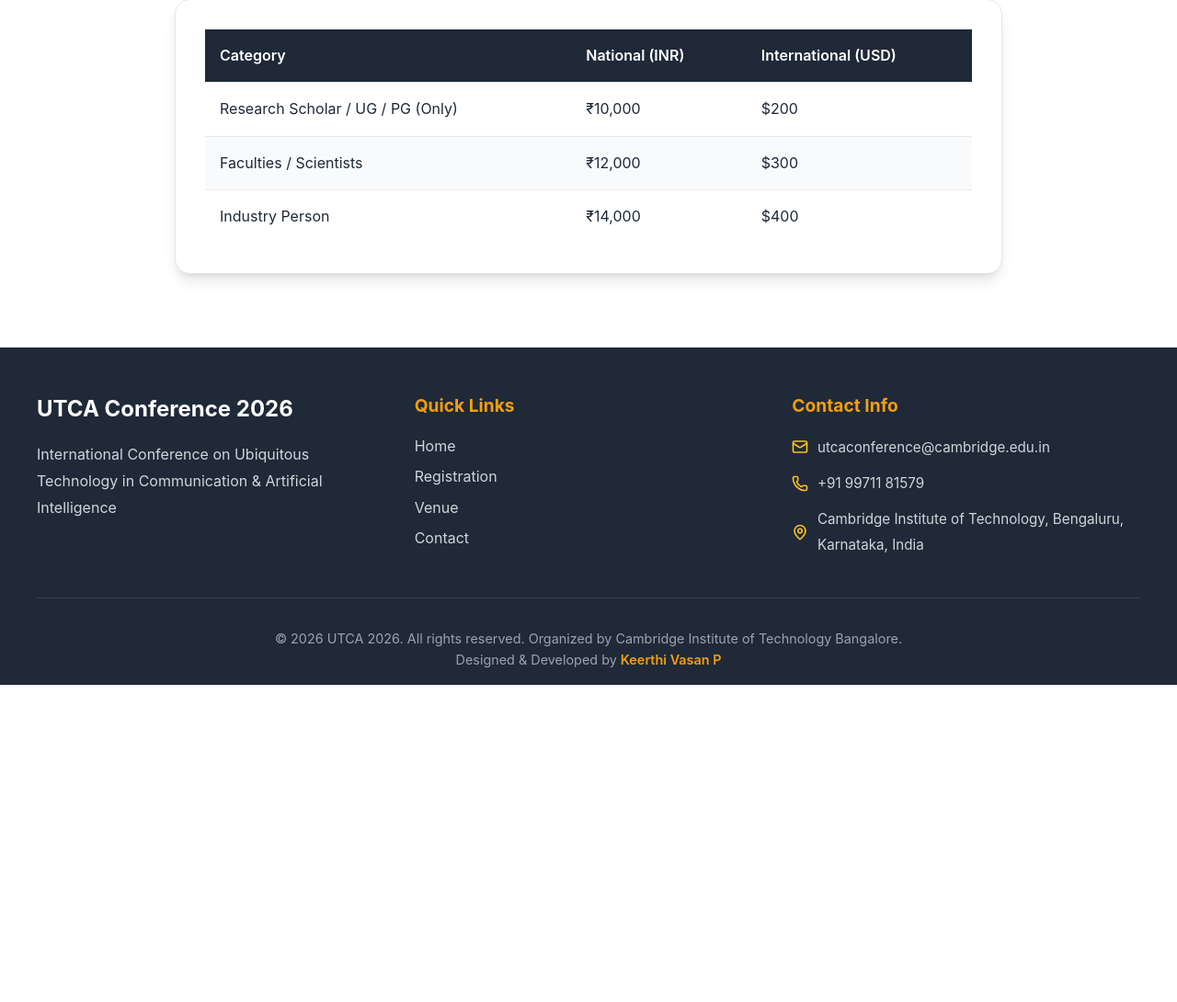
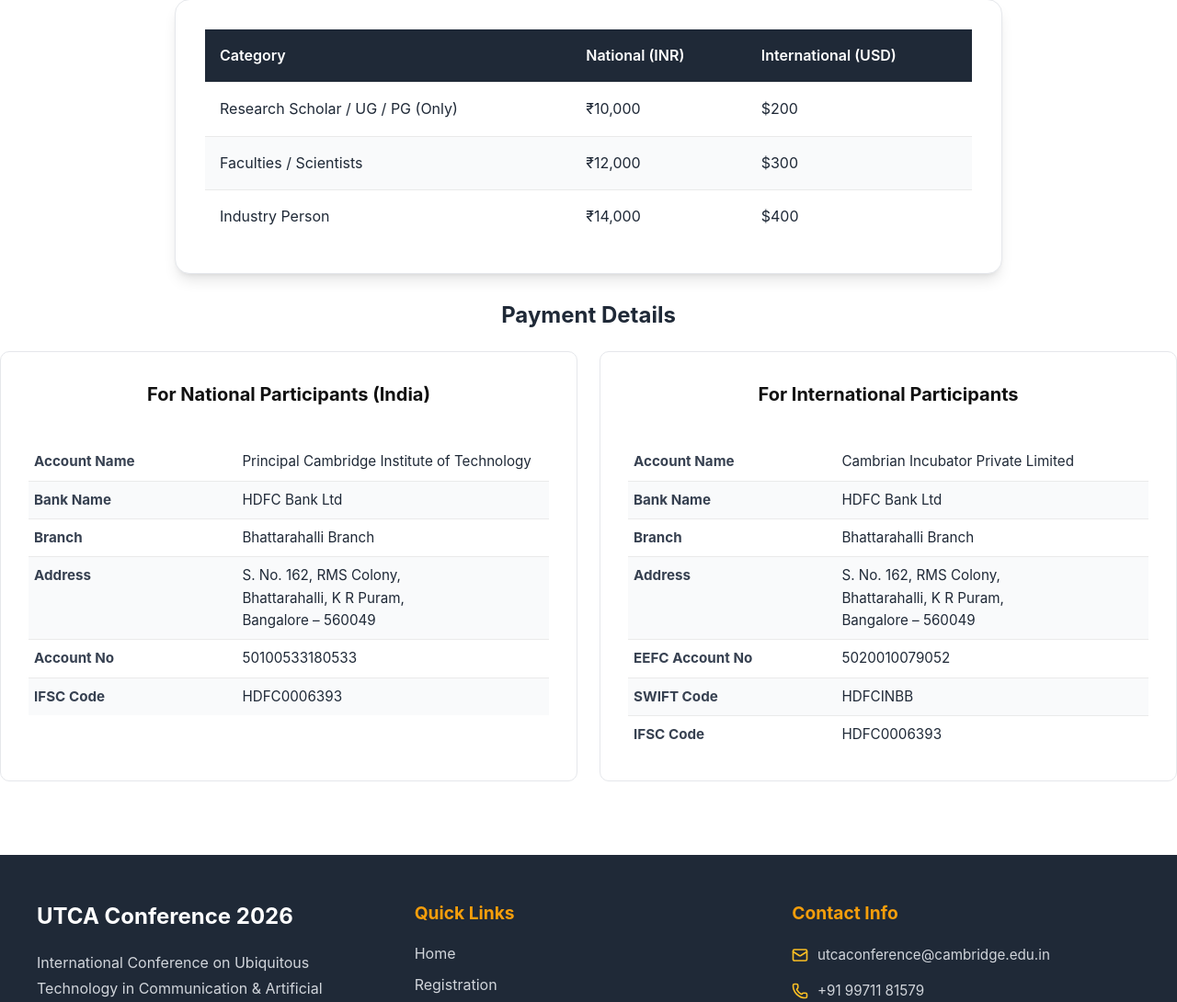
Before and after one commit to keerthivasan91/AIP-conference, a Flask app: page /registration in a window 1280 px wide. Shown: the part 280-1370 px from the top of the page at 92% size. Before the commit the page ends 1025 px from the top, so only its background shows below. Run offline with Flask 3, Linux system fonts and the light colour scheme.

Commit message:
Add payment details for national and international participants in registration section

```diff
--- a/templates/registration.html
+++ b/templates/registration.html
@@ -1,8 +1,5 @@
-{% extends 'base.html' %}
-
-{% block title %}Registration | UTCA Conference 2026{% endblock %}
-
-{% block content %}
+{% extends 'base.html' %} {% block title %}Registration | UTCA Conference 2026{%
+endblock %} {% block content %}
 <section class="registration-section">
   <h2>Registration Fee Details</h2>
   <p class="subtitle">Please refer to the fee structure below</p>
@@ -27,6 +24,85 @@
       </tbody>
     </table>
   </div>
+  <br>
+  <!-- Payment / Bank Details -->
+  <h2>Payment Details</h2>
+
+  <div class="payment-grid">
+    <!-- National Participants -->
+    <div class="payment-card">
+      <h3>For National Participants (India)</h3><br>
+      <table class="payment-table">
+        <tr>
+          <td><strong>Account Name</strong></td>
+          <td>Principal Cambridge Institute of Technology</td>
+        </tr>
+        <tr>
+          <td><strong>Bank Name</strong></td>
+          <td>HDFC Bank Ltd</td>
+        </tr>
+        <tr>
+          <td><strong>Branch</strong></td>
+          <td>Bhattarahalli Branch</td>
+        </tr>
+        <tr>
+          <td><strong>Address</strong></td>
+          <td>
+            S. No. 162, RMS Colony,<br />
+            Bhattarahalli, K R Puram,<br />
+            Bangalore – 560049
+          </td>
+        </tr>
+        <tr>
+          <td><strong>Account No</strong></td>
+          <td>50100533180533</td>
+        </tr>
+        <tr>
+          <td><strong>IFSC Code</strong></td>
+          <td>HDFC0006393</td>
+        </tr>
+      </table>
+    </div>
+
+    <!-- International Participants -->
+    <div class="payment-card">
+      <h3>For International Participants</h3><br>
+      <table class="payment-table">
+        <tr>
+          <td><strong>Account Name</strong></td>
+          <td>Cambrian Incubator Private Limited</td>
+        </tr>
+        <tr>
+          <td><strong>Bank Name</strong></td>
+          <td>HDFC Bank Ltd</td>
+        </tr>
+        <tr>
+          <td><strong>Branch</strong></td>
+          <td>Bhattarahalli Branch</td>
+        </tr>
+        <tr>
+          <td><strong>Address</strong></td>
+          <td>
+            S. No. 162, RMS Colony,<br />
+            Bhattarahalli, K R Puram,<br />
+            Bangalore – 560049
+          </td>
+        </tr>
+        <tr>
+          <td><strong>EEFC Account No</strong></td>
+          <td>5020010079052</td>
+        </tr>
+        <tr>
+          <td><strong>SWIFT Code</strong></td>
+          <td>HDFCINBB</td>
+        </tr>
+        <tr>
+          <td><strong>IFSC Code</strong></td>
+          <td>HDFC0006393</td>
+        </tr>
+      </table>
+    </div>
+  </div>
 </section>
 
 {% endblock %}
```
